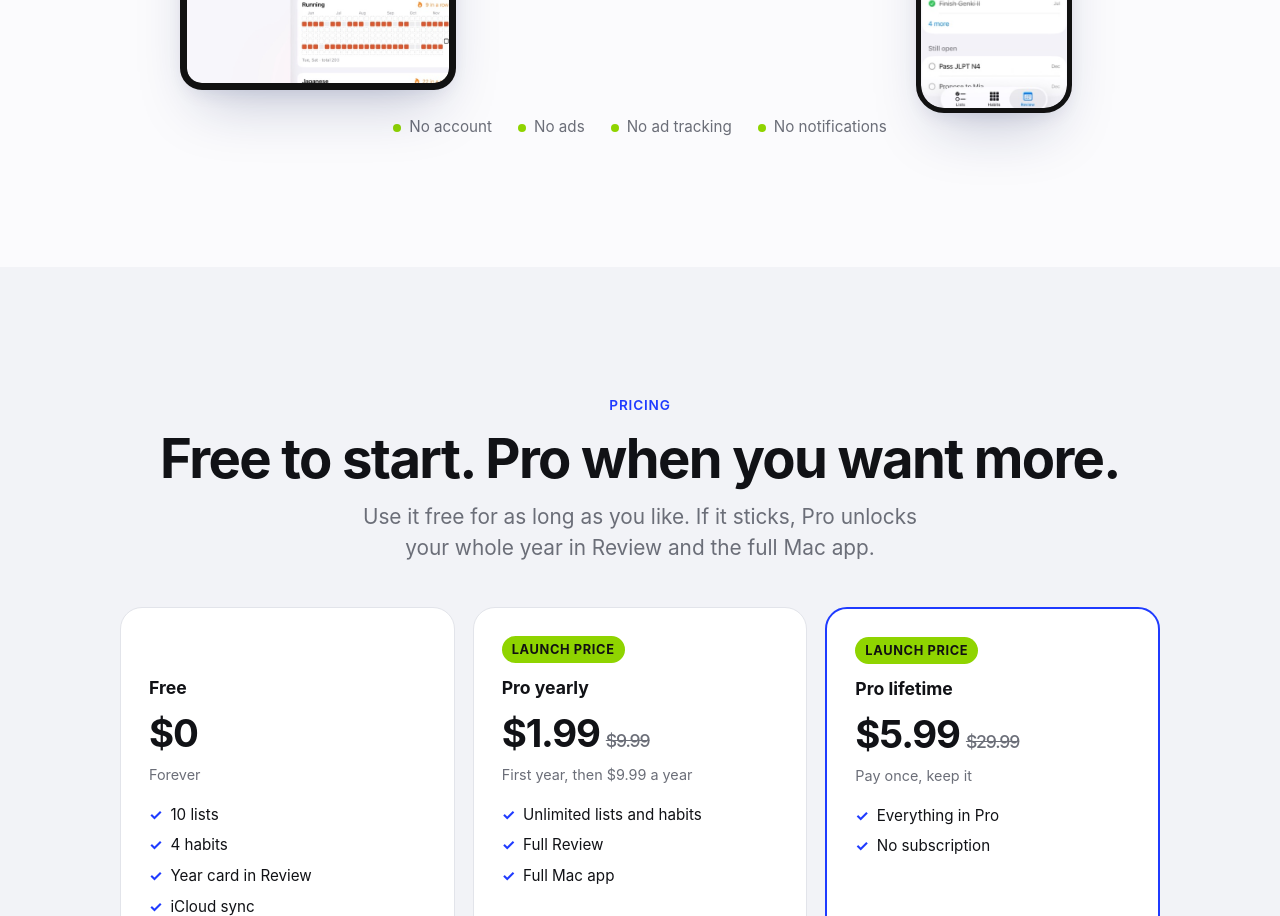
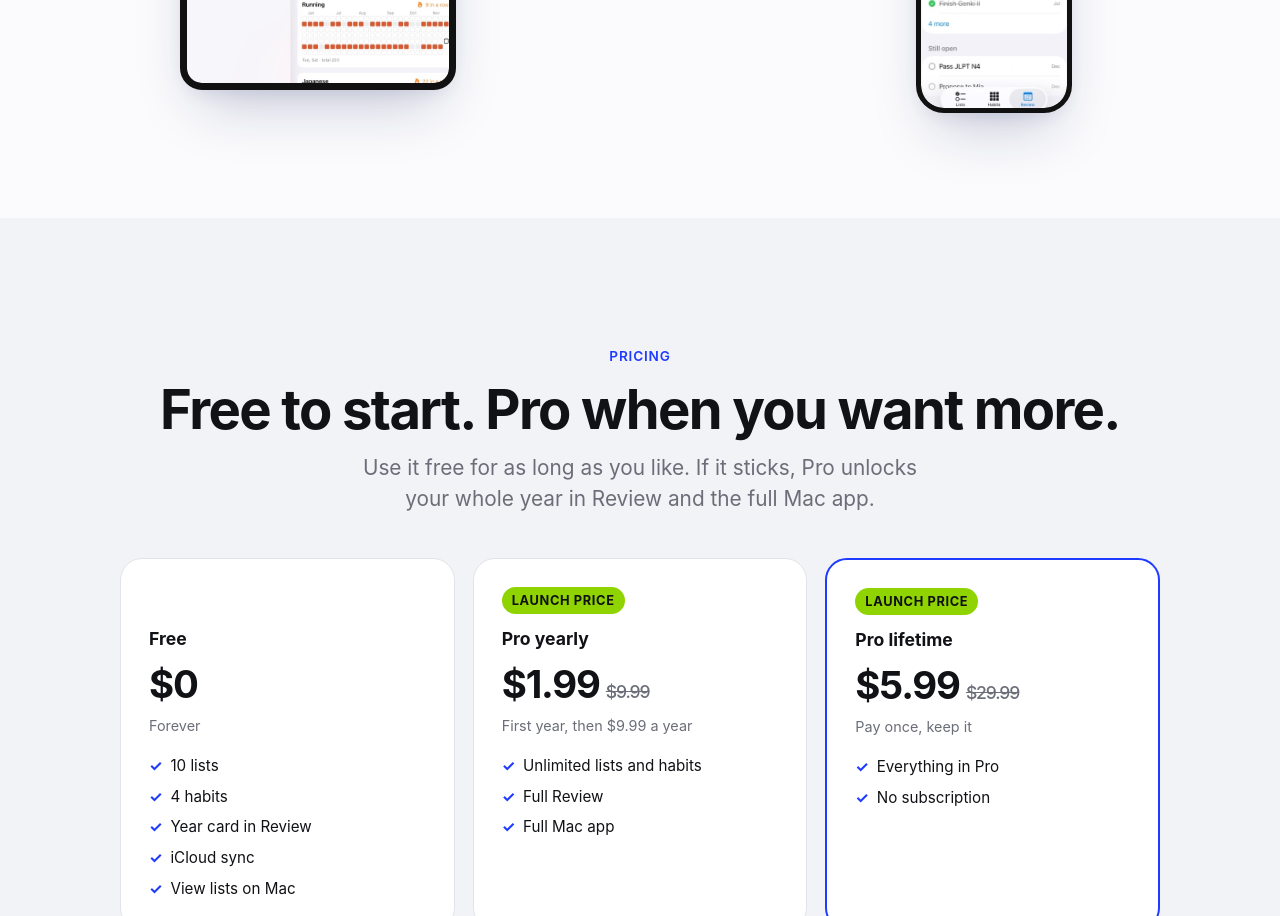
Before and after one commit to cadenchcham/before-tomorrow-site, a plain HTML site: page index.html in a window 1280 px wide. Shown: the part 5700-6616 px from the top of the page. Drawn offline with Linux system fonts and the light colour scheme.

Commit message:
Remove the No account / No ads row from the devices section
Co-Authored-By: Claude Opus 5.5 <noreply@anthropic.com>

```diff
--- a/index.html
+++ b/index.html
@@ -185,8 +185,6 @@ a:focus-visible,summary:focus-visible{outline:3px solid var(--cobalt);outline-of
 .phonef{right:3%;width:17%;aspect-ratio:9/19.5;border:5px solid var(--bezel);border-radius:28px;bottom:-4%}
 .phonef img{border-radius:22px}
 @media (max-width:600px){.devices{overflow:hidden}.stage{padding-bottom:34%}.macwin{width:100%}.ipadf{width:44%;left:-2%}.phonef{width:28%;right:0;bottom:-2%}.ipadf{border-width:4px;border-radius:12px}.ipadf img{border-radius:8px}.phonef{border-width:3px;border-radius:16px}.phonef img{border-radius:12px}}
-.tick-row{display:flex;flex-wrap:wrap;justify-content:center;gap:10px 26px;color:var(--muted);font-size:.95rem;margin-top:8px}
-.tick-row span::before{content:"";display:inline-block;width:8px;height:8px;border-radius:50%;background:var(--lime);margin-right:8px;vertical-align:middle}
 
 /* Pricing */
 .pricing{background:var(--band);padding-block:clamp(72px,10vw,130px)}
@@ -285,7 +283,6 @@ footer .bottom>span{align-self:center}
     <figure class="dev ipadf"><img src="img/ipad-habits.jpg" width="721" height="900" loading="lazy" alt="Before Tomorrow on iPad: habit grids with streaks"></figure>
     <figure class="dev phonef"><img src="img/iphone-review.jpg" width="341" height="720" loading="lazy" alt="Before Tomorrow on iPhone: the year Review"></figure>
   </div>
-  <div class="tick-row"><span>No account</span><span>No ads</span><span>No ad tracking</span><span>No notifications</span></div>
 </div></section>
 
 <section class="pricing" id="pricing"><div class="wrap">
```
